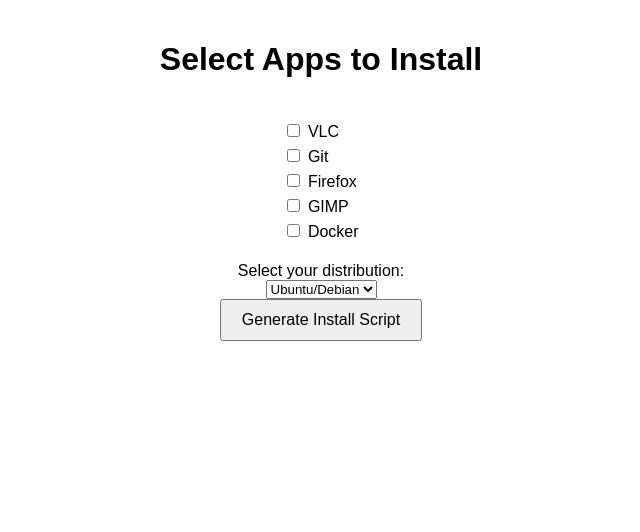
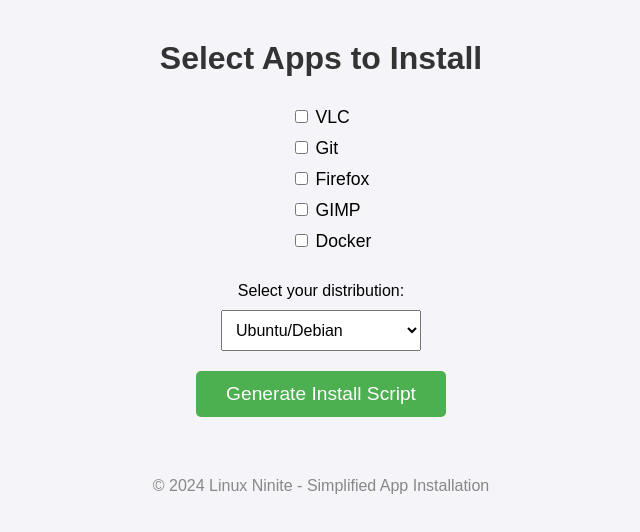
Before and after one commit to louden-preble/linenite, a plain HTML site: page index.html in a window 1280 px wide. Shown: the whole page, without its empty margins (319-959 px from the left). Drawn offline with Linux system fonts and the light colour scheme.

Commit message:
Update index.html

```diff
--- a/index.html
+++ b/index.html
@@ -5,18 +5,70 @@
     <meta name="viewport" content="width=device-width, initial-scale=1.0">
     <title>Linux Ninite</title>
     <style>
-        body { font-family: Arial, sans-serif; margin: 20px; }
-        h1 { text-align: center; }
-        .container { display: flex; flex-direction: column; align-items: center; }
-        .app-list { list-style: none; padding: 0; }
-        .app-list li { margin: 5px; }
-        button { padding: 10px 20px; font-size: 16px; }
+        body {
+            font-family: Arial, sans-serif;
+            margin: 0;
+            padding: 0;
+            background-color: #f4f4f9;
+        }
+        h1 {
+            text-align: center;
+            margin: 20px 0;
+            font-size: 2rem;
+            color: #333;
+        }
+        .container {
+            display: flex;
+            flex-direction: column;
+            align-items: center;
+            padding: 20px;
+        }
+        .app-list {
+            list-style: none;
+            padding: 0;
+            margin: 0;
+        }
+        .app-list li {
+            margin: 10px 0;
+            padding-left: 20px;
+            font-size: 1.1rem;
+        }
+        label {
+            font-size: 1rem;
+            margin-top: 20px;
+        }
+        select {
+            padding: 10px;
+            font-size: 1rem;
+            margin: 10px 0 20px;
+            width: 200px;
+        }
+        button {
+            padding: 12px 30px;
+            font-size: 1.2rem;
+            background-color: #4CAF50;
+            color: white;
+            border: none;
+            border-radius: 5px;
+            cursor: pointer;
+            transition: background-color 0.3s;
+        }
+        button:hover {
+            background-color: #45a049;
+        }
+        .footer {
+            text-align: center;
+            margin-top: 40px;
+            color: #888;
+        }
     </style>
 </head>
 <body>
 
     <div class="container">
         <h1>Select Apps to Install</h1>
+
+        <!-- List of applications -->
         <ul class="app-list">
             <li><input type="checkbox" id="vlc" value="vlc"> VLC</li>
             <li><input type="checkbox" id="git" value="git"> Git</li>
@@ -26,6 +78,7 @@
             <!-- Add more apps as necessary -->
         </ul>
 
+        <!-- Select Linux distribution -->
         <label for="distro">Select your distribution:</label>
         <select id="distro">
             <option value="apt">Ubuntu/Debian</option>
@@ -33,7 +86,12 @@
             <option value="pacman">Arch Linux</option>
         </select>
 
+        <!-- Generate Install Script Button -->
         <button onclick="generateScript()">Generate Install Script</button>
+    </div>
+
+    <div class="footer">
+        <p>&copy; 2024 Linux Ninite - Simplified App Installation</p>
     </div>
 
     <script>
```
